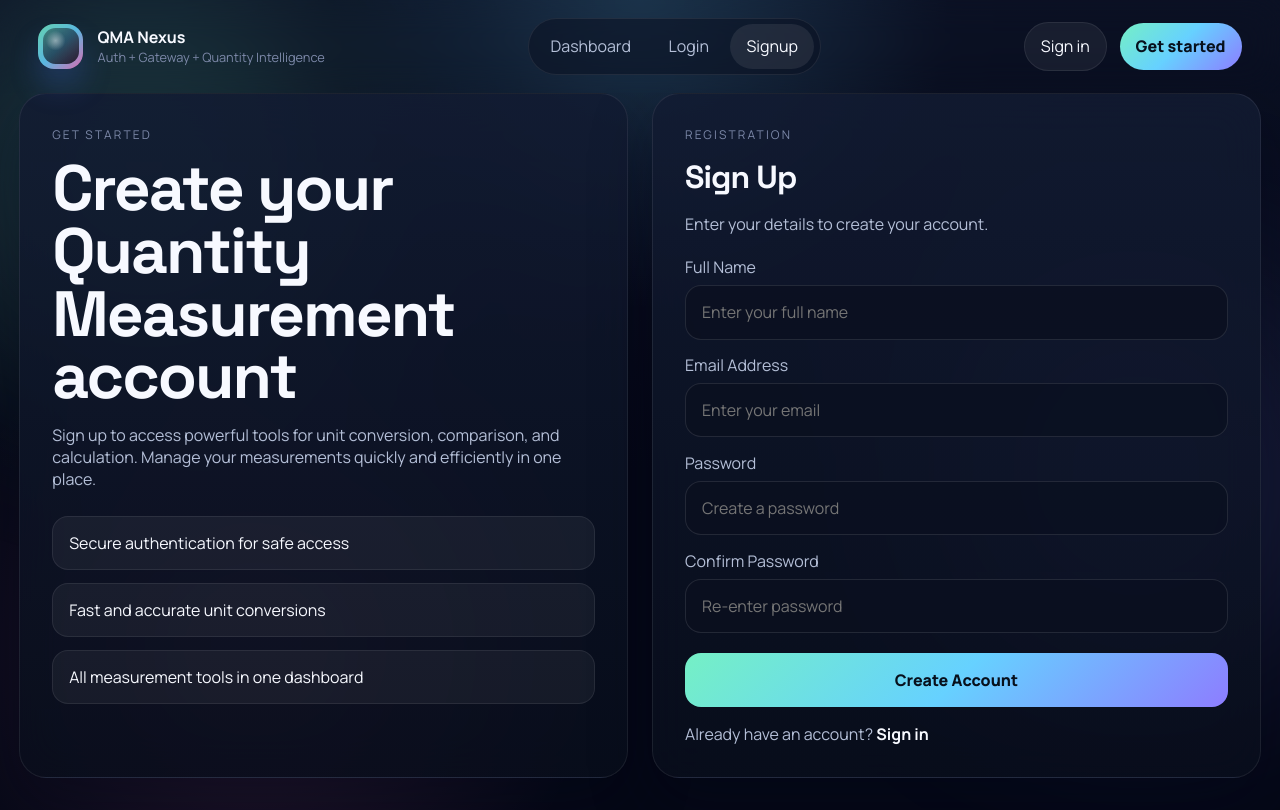
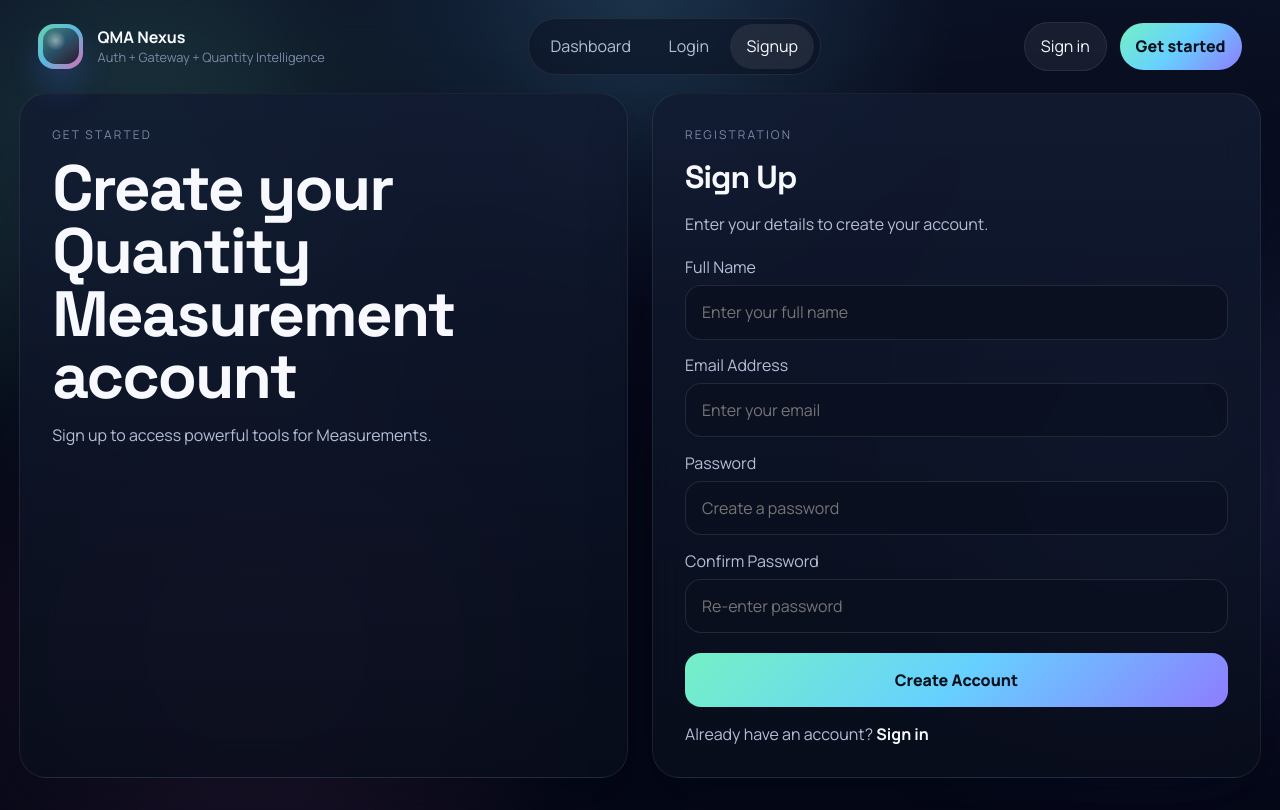
Before and after one commit to AnuragRajput-cyber/QuantityMeasurementMicroservices, an Angular app in the folder frontend/: page /auth/signup in a window 1280 px wide. Built offline with nearby package versions, Linux system fonts and the light colour scheme.

Commit message:
[Anurag] refactored:Frontend UI

```diff
--- a/frontend/src/app/pages/login-page.component.html
+++ b/frontend/src/app/pages/login-page.component.html
@@ -3,8 +3,7 @@
     <p class="eyebrow">Secure Measurement Platform</p>
     <h1>Quantity Measurement System</h1>
     <p class="lede">
-      Log in to access your smart measurement dashboard. Convert units, perform calculations,
-      and manage quantities efficiently with secure authentication.
+      Log in to access your smart measurement dashboard.
     </p>
 
     <div class="feature-grid">
--- a/frontend/src/app/pages/oauth-success-page.component.html
+++ b/frontend/src/app/pages/oauth-success-page.component.html
@@ -2,8 +2,4 @@
   <div class="pulse-dot"></div>
   <p class="eyebrow">OAuth callback</p>
   <h1>{{ statusMessage() }}</h1>
-  <p>
-    Your gateway already completed the heavy lifting. We are just hydrating the Angular session
-    and moving you into the main workspace.
-  </p>
 </section>
--- a/frontend/src/app/pages/signup-page.component.html
+++ b/frontend/src/app/pages/signup-page.component.html
@@ -3,15 +3,8 @@
     <p class="eyebrow">Get Started</p>
     <h1>Create your Quantity Measurement account</h1>
     <p class="lede">
-      Sign up to access powerful tools for unit conversion, comparison, and calculation.
-      Manage your measurements quickly and efficiently in one place.
+      Sign up to access powerful tools for Measurements.
     </p>
-
-    <ul class="highlights">
-      <li>Secure authentication for safe access</li>
-      <li>Fast and accurate unit conversions</li>
-      <li>All measurement tools in one dashboard</li>
-    </ul>
   </div>
 
   <div class="panel form-card">
```
Also changed, not shown: 7 other files (tests, documents, lock files or other folders).
